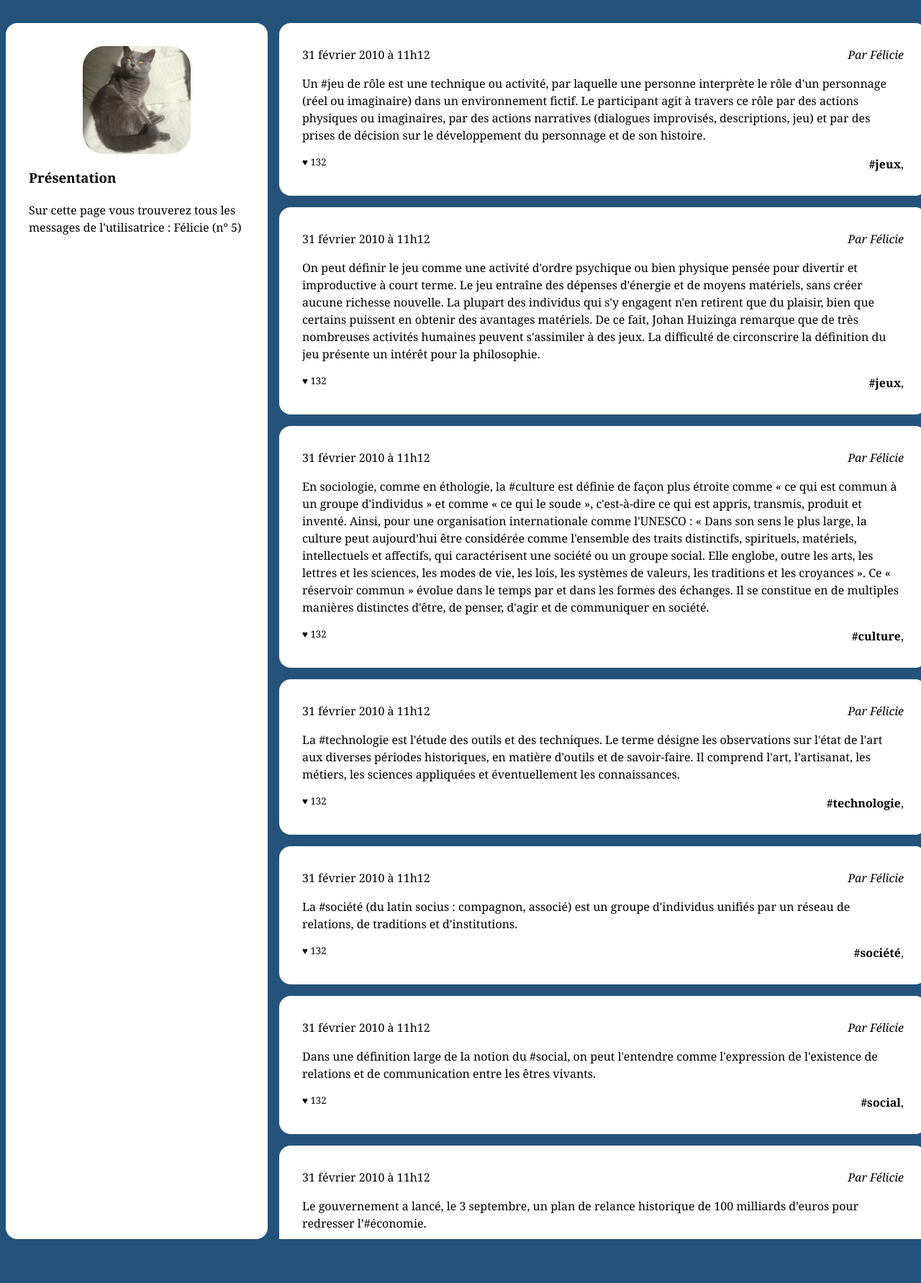
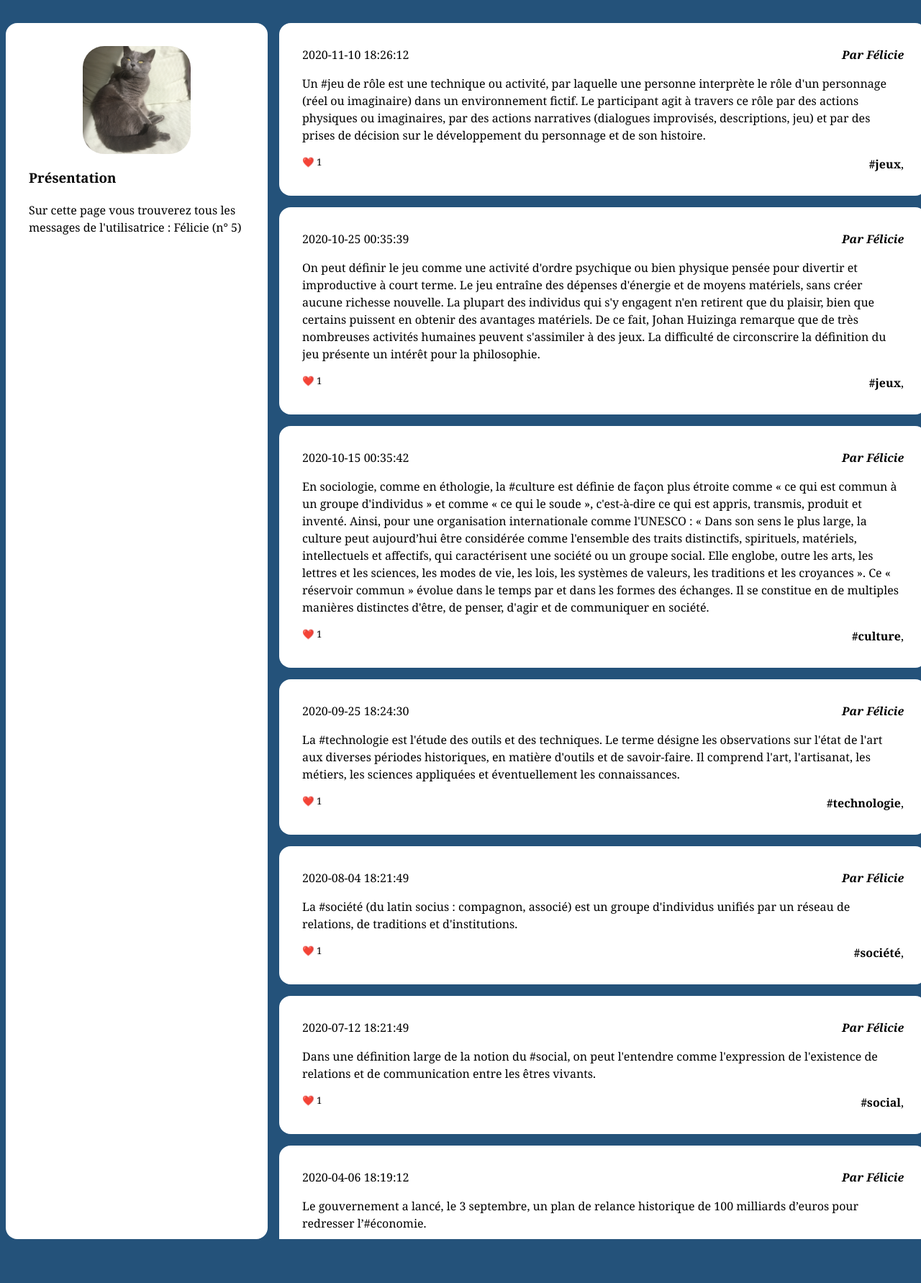
Before and after one commit to boris-valero/Projet-Reseau-Social, a PHP site: page /wall.php?user_id=5 in a window 1280 px wide. Shown: the part 96-1879 px from the top of the page at 72% size. Run offline with PHP 8.4, Linux system fonts and the light colour scheme; a user stored in the database is signed in; data comes from the database, SQL or seed files in the repository.

Commit message:
adding new styling effect on wall.php file

```diff
--- a/wall.php
+++ b/wall.php
@@ -116,14 +116,19 @@
 
                     <article>
                         <h3>
-                            <time datetime='2020-02-01 11:12:13' >31 février 2010 à 11h12</time>
+                            <time datetime='2020-02-01 11:12:13' ><?php echo $post["created"]; ?></time>
                         </h3>
-                        <address>Par <?php echo $post["author_name"]; ?></address>
+                        <address>
+                            <strong>
+                                <em>Par <?php echo $post["author_name"]; ?>
+                                </em>
+                            </strong>
+                        </address>
                         <div>
                             <p><?php echo $post["content"]; ?></p>
                         </div>
                         <footer>
-                            <small>♥ 132</small>
+                            <small>❤️ <?php echo $post["like_number"]; ?></small>
                             <a href=""><strong>#<?php echo $post ["taglist"]; ?></strong></a>,
                         </footer>
                     </article>
```
